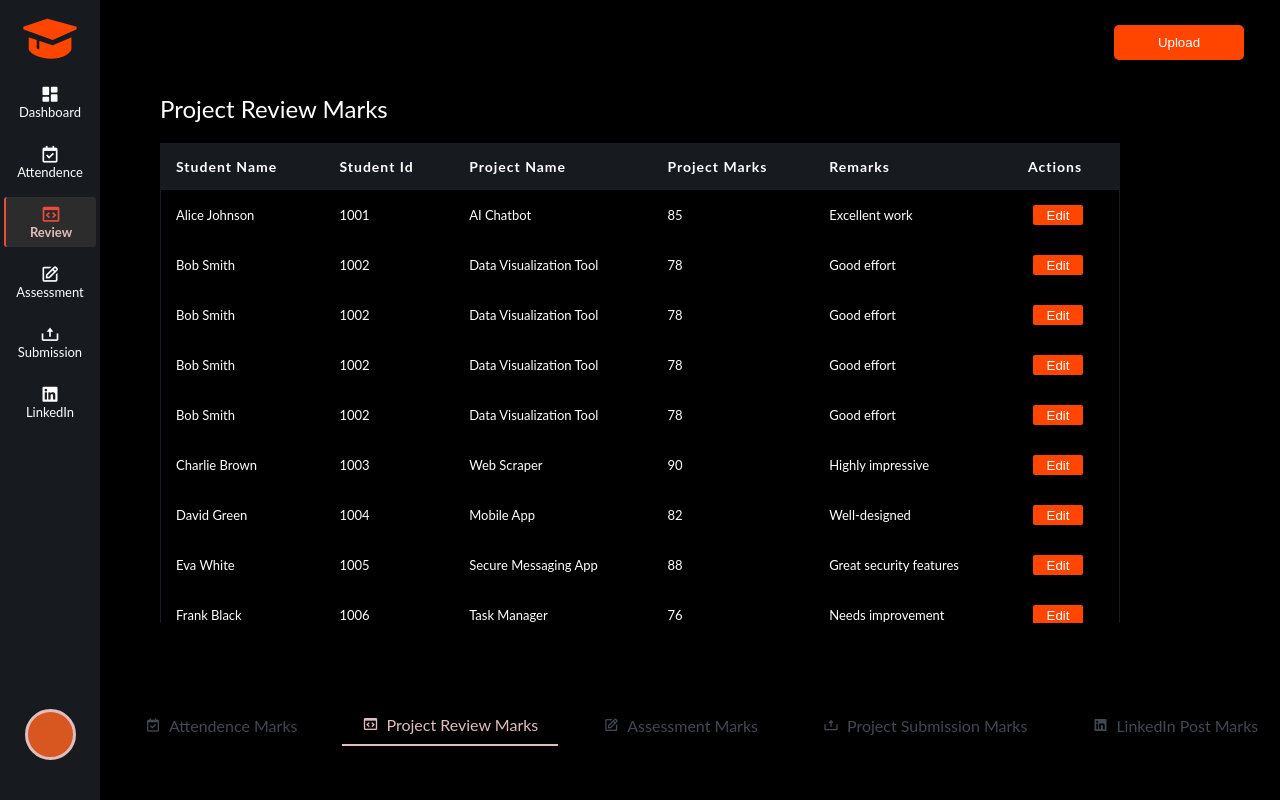
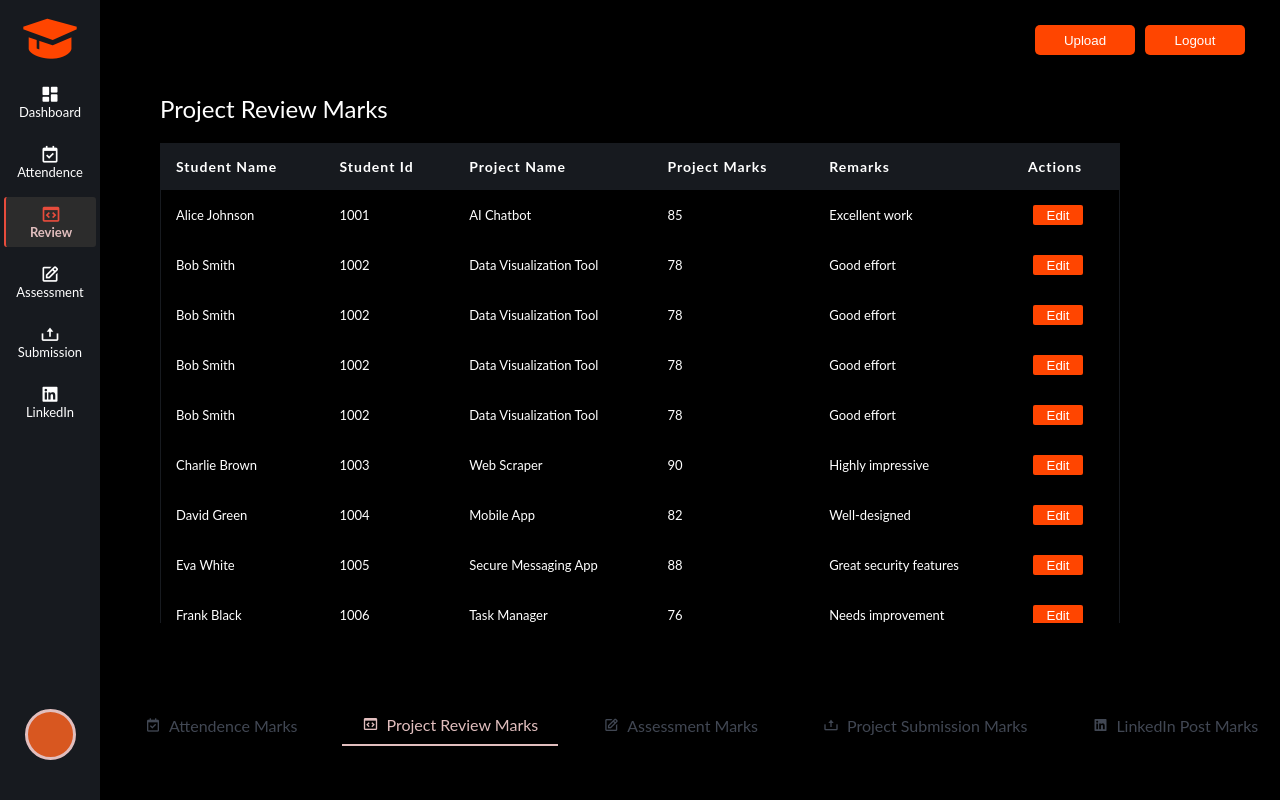
Before and after one commit to sanuanfan/Result-Management-System, a React (Vite) app in the folder frontend/: page /admin/review in a window 1280 px wide. Built offline with nearby package versions, Linux system fonts and the light colour scheme; a web font is replaced by a local one.

Commit message:
logout button added

```diff
--- a/frontend/src/Screens/Admin/NavBar.css
+++ b/frontend/src/Screens/Admin/NavBar.css
@@ -147,12 +147,12 @@
 }
 
 .upload-btn {
-  width: 130px;
-  height: 35px;
+  width: 100px;
+  height: 30px;
   background-color: orangered;
   color: white;
   position: absolute;
-  right: 36px;
+  right: 145px;
   top: 25px;
   display: flex;
   justify-content: center;
@@ -188,3 +188,22 @@
 .bottom-bar .btm-content.active::after {
   width: 0;
 }
+
+.logout-btn{
+  width: 100px;
+  height: 30px;
+  background-color: orangered;
+  color: white;
+  position: absolute;
+  right: 35px;
+  top: 25px;
+  display: flex;
+  justify-content: center;
+  align-items: center;
+  border-radius: 5px;
+  border: none;
+
+}
+.logout-btn:hover {
+  cursor: pointer;
+}
--- a/frontend/src/Screens/Admin/Navbar.jsx
+++ b/frontend/src/Screens/Admin/Navbar.jsx
@@ -31,6 +31,9 @@ function NavBar({ children, activeSection }) {
     const gotoLinkedIn = () => {
         navigate('/admin/linkedin')
     }
+    const logOut = () =>{
+        navigate('/')
+    }
 
     return (
         <div>
@@ -38,7 +41,8 @@ function NavBar({ children, activeSection }) {
                 <button className="upload-btn" onClick={handleOnClick}>
                     <input type="file" style={{ display: 'none' }} ref={fileInputRef} />
                     Upload</button>
-                <div className='side-bar'>
+                    <button className='logout-btn' onClick={logOut}>Logout</button>
+            <div className='side-bar'>
 
                     <div className='logo' ><i className='bx bxs-graduation' ></i></div>
                     <div className={`nav-content ${activeSection === 'dashboard' ? 'active' : ''}`} onClick={gotoHome} ><i className='bx bxs-dashboard'></i>Dashboard</div>
```
